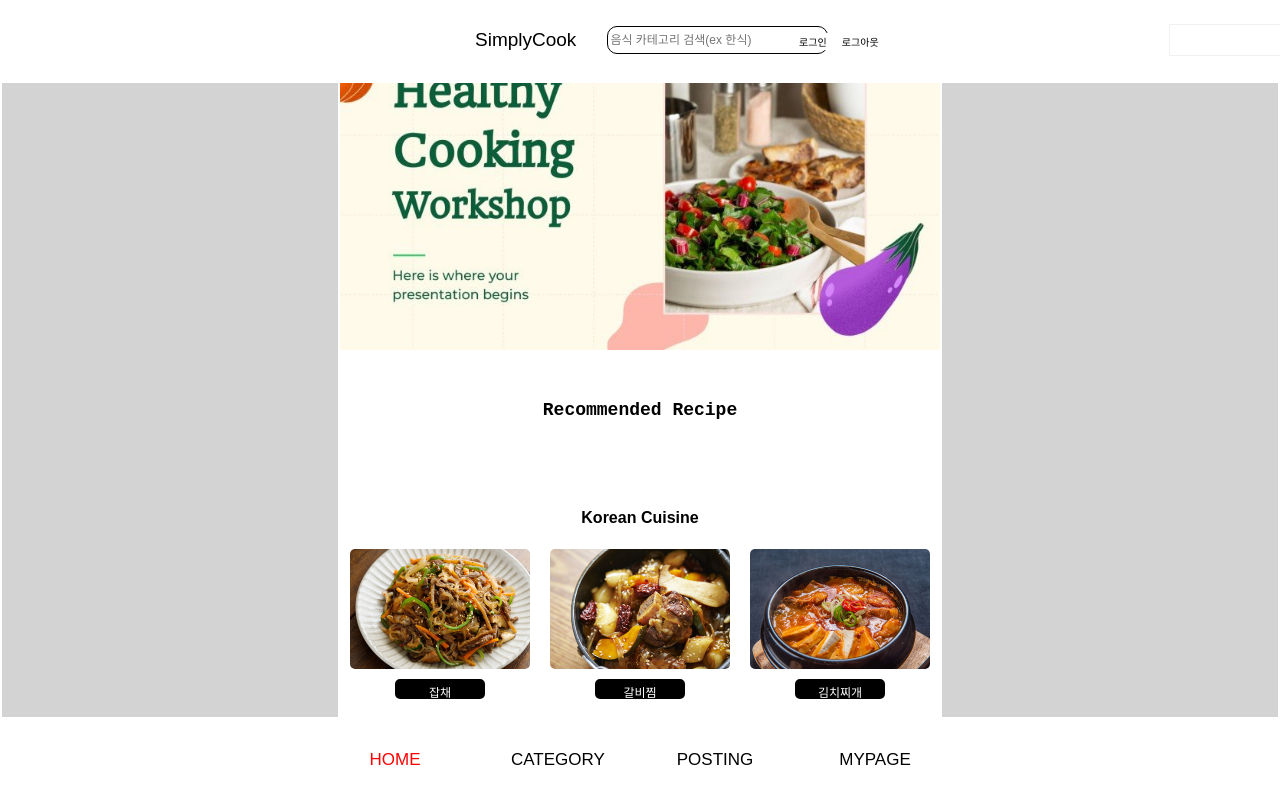
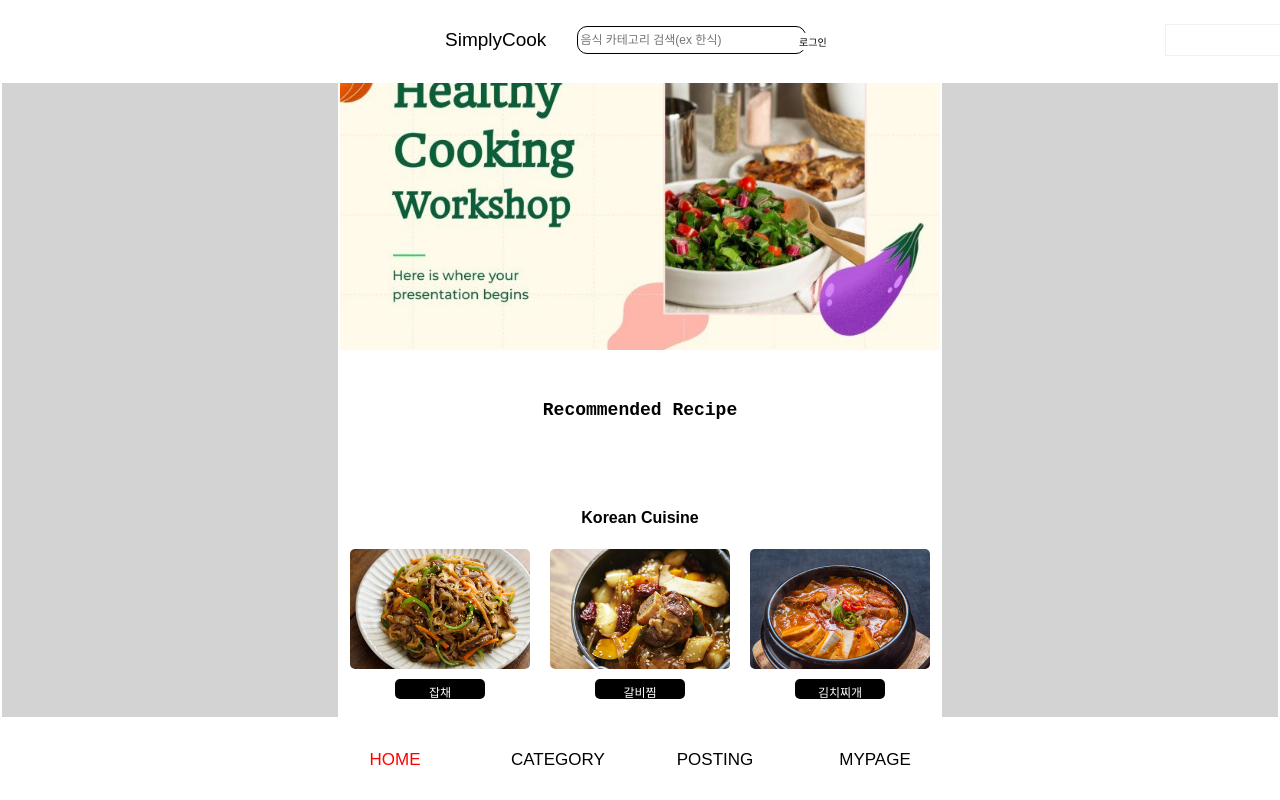
Before and after one commit to bakuuuuuuu/recipe-share-platform, a React (Create React App) app: page / in a window 1280 px wide. Shown: the top 800 px of the page. Built offline with nearby package versions, Linux system fonts and the light colour scheme.

Commit message:
로그아웃 버튼 삭제

```diff
--- a/src/page/Search.jsx
+++ b/src/page/Search.jsx
@@ -50,19 +50,6 @@ const LoginbtnStyles = {
     marginTop: "33px",
     marginLeft: "60%",
  },
-
-  //로그아웃버튼 styles
-  LogoutBtn : {
-    float:"right",
-    backgroundColor: "white",
-    fontSize: "10px",
-    border: "none",
-    color: "black",
-    position: "fixed", // 상단에 고정
-    top: 0, // 상단에 위치
-    marginTop: "33px",
-    marginLeft: "61%",
-  },
 };
 
 
@@ -90,15 +77,6 @@ function Search({ data }) {
           style={LoginbtnStyles.LoginBtn}
           type="button"
           value={"로그인"}
-        />
-      </a>
-
-      {/* 로그인 버튼 */}
-      <a href='Logout'>
-        <input
-          style={LoginbtnStyles.LogoutBtn}
-          type="button"
-          value={"로그아웃"}
         />
       </a>
 
```
